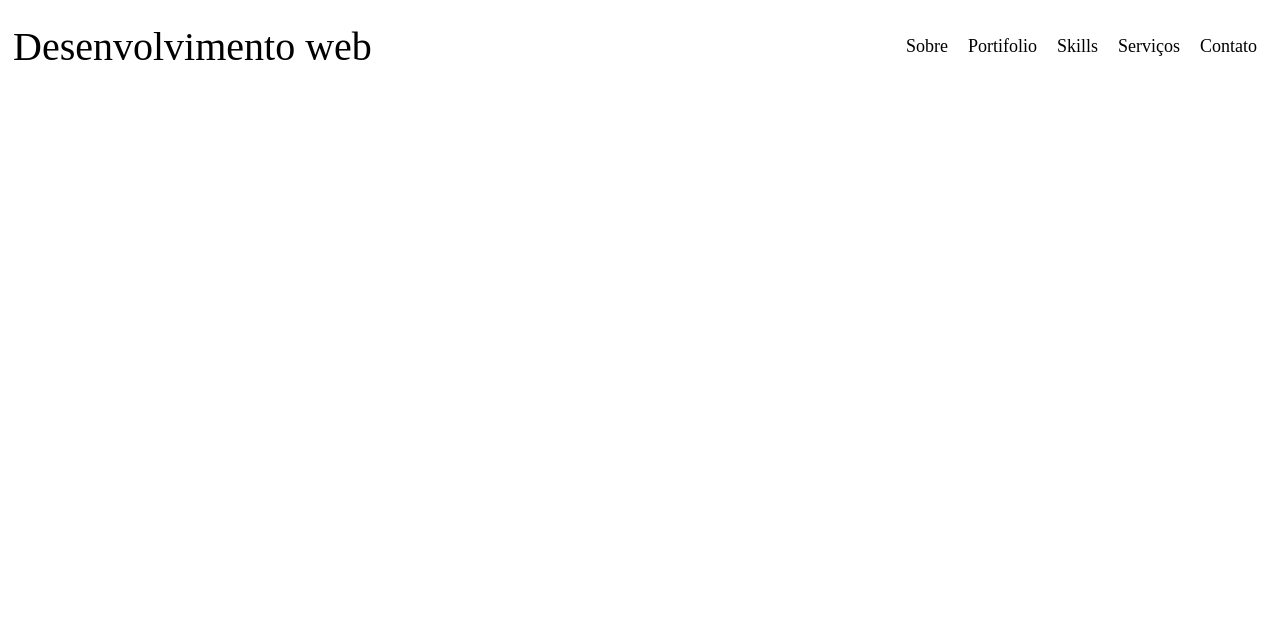
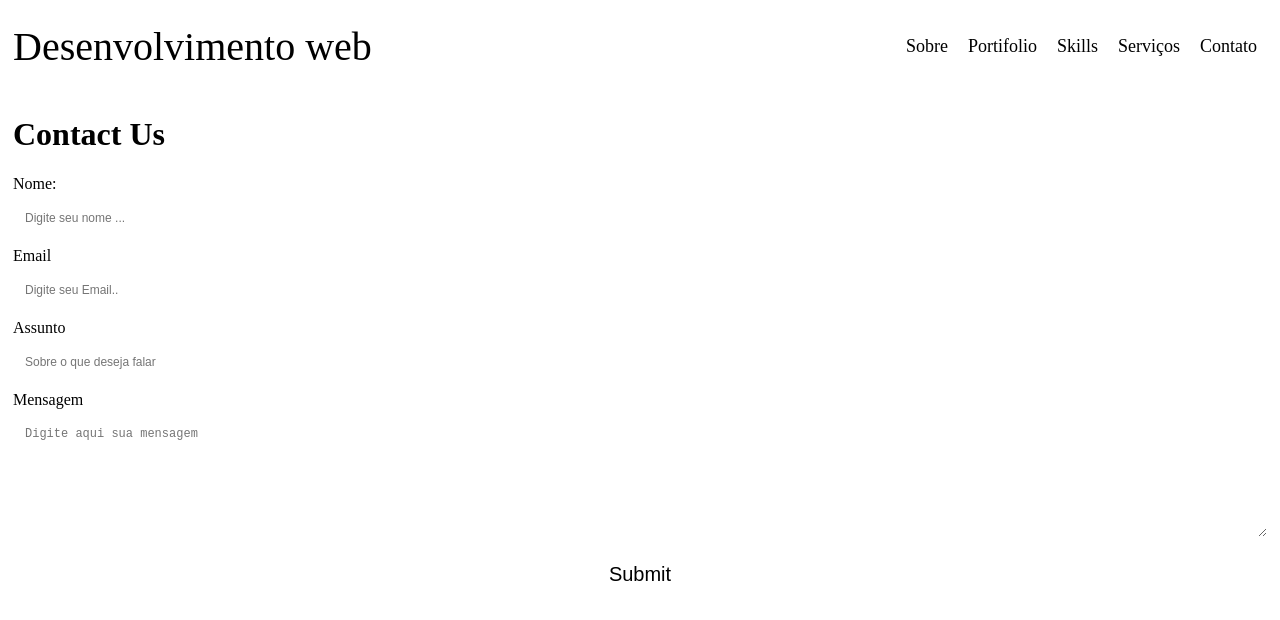
Before and after one commit to fsdFelipe/portipolio-react-2022, a React (Create React App) app: page / in a window 1280 px wide. Both pictures are taken after a click on the element "Contato". Shown: the top 620 px of the page. Built offline with nearby package versions, Linux system fonts and the light colour scheme.

Commit message:
adicionado componente Contato

```diff
--- a/src/App.js
+++ b/src/App.js
@@ -5,6 +5,7 @@ import Sobre from "../src/components/Sobre.jsx";
 import Portifolio from "../src/components/Portifolio.jsx";
 import Skills from "../src/components/Skills";
 import Servicos from "../src/components/Servicos";
+import Contato from "../src/components/Contato";
 import React, { useState } from "react";
 
 export default function App() {
@@ -17,7 +18,7 @@ export default function App() {
       {page === "Portifolio" && <Portifolio />}
       {page === "Skills" && <Skills />}
       {page === "Servicos" && <Servicos />}
-      {page === "Contact US" && <ContactUS />}
+      {page === "Contato" && <Contato />}
     </>
   );
 }
--- /dev/null
+++ b/src/Styles/Contato.css
@@ -0,0 +1,92 @@
+/* Custom properties */
+:root {
+  --tooltip-text-color: white;
+  --tooltip-background-color: black;
+  --tooltip-margin: 30px;
+  --tooltip-arrow-size: 6px;
+}
+
+/* Wrapping */
+.Tooltip-Wrapper {
+  display: inline-block;
+  position: relative;
+}
+
+/* Absolute positioning */
+.Tooltip-Tip {
+  position: absolute;
+  border-radius: 4px;
+  left: 50%;
+  transform: translateX(-50%);
+  padding: 6px;
+  color: var(--tooltip-text-color);
+  background: var(--tooltip-background-color);
+  font-size: 14px;
+  font-family: sans-serif;
+  line-height: 1;
+  z-index: 100;
+  white-space: nowrap;
+}
+
+/* CSS border triangles */
+.Tooltip-Tip::before {
+  content: " ";
+  left: 50%;
+  border: solid transparent;
+  height: 0;
+  width: 0;
+  position: absolute;
+  pointer-events: none;
+  border-width: var(--tooltip-arrow-size);
+  margin-left: calc(var(--tooltip-arrow-size) * -1);
+}
+
+/* Absolute positioning */
+.Tooltip-Tip.top {
+  top: calc(var(--tooltip-margin) * -1);
+}
+/* CSS border triangles */
+.Tooltip-Tip.top::before {
+  top: 100%;
+  border-top-color: var(--tooltip-background-color);
+}
+
+/* Absolute positioning */
+.Tooltip-Tip.right {
+  left: calc(100% + var(--tooltip-margin));
+  top: 50%;
+  transform: translateX(0) translateY(-50%);
+}
+/* CSS border triangles */
+.Tooltip-Tip.right::before {
+  left: calc(var(--tooltip-arrow-size) * -1);
+  top: 50%;
+  transform: translateX(0) translateY(-50%);
+  border-right-color: var(--tooltip-background-color);
+}
+
+/* Absolute positioning */
+.Tooltip-Tip.bottom {
+  bottom: calc(var(--tooltip-margin) * -1);
+}
+/* CSS border triangles */
+.Tooltip-Tip.bottom::before {
+  bottom: 100%;
+  border-bottom-color: var(--tooltip-background-color);
+}
+
+/* Absolute positioning */
+.Tooltip-Tip.left {
+  left: auto;
+  right: calc(100% + var(--tooltip-margin));
+  top: 50%;
+  transform: translateX(0) translateY(-50%);
+}
+/* CSS border triangles */
+.Tooltip-Tip.left::before {
+  left: auto;
+  right: calc(var(--tooltip-arrow-size) * -2);
+  top: 50%;
+  transform: translateX(0) translateY(-50%);
+  border-left-color: var(--tooltip-background-color);
+}
--- /dev/null
+++ b/src/components/Contato.jsx
@@ -0,0 +1,57 @@
+import React, { useState } from "react";
+import "../Styles/Contato.css";
+
+export default function Servicos() {
+  const [name, setName] = useState("");
+  const [email, setEmail] = useState("");
+  const [subject, setSubject] = useState("");
+  const [message, setMessage] = useState("");
+
+  const handlesubmit = (e) => {
+    e.preventDefault();
+    const user = { name, email, subject, message };
+    console.log(user);
+  };
+
+  return (
+    <div className="contact container">
+      <h1>Contact Us</h1>
+      <form onSubmit={handlesubmit}>
+        <label>Nome:</label>
+        <input
+          type="text"
+          placeholder="Digite seu nome ..."
+          value={name}
+          onChange={(e) => setName(e.target.value)}
+        />
+
+        <label>Email</label>
+        <input
+          type="email"
+          placeholder="Digite seu Email.."
+          value={email}
+          onChange={(e) => setEmail(e.target.value)}
+        />
+
+        <label>Assunto</label>
+        <input
+          type="text"
+          placeholder="Sobre o que deseja falar"
+          value={subject}
+          onChange={(e) => setSubject(e.target.value)}
+        />
+
+        <label>Mensagem</label>
+        <textarea
+          cols="20"
+          rows="7"
+          placeholder="Digite aqui sua mensagem"
+          value={message}
+          onChange={(e) => setMessage(e.target.value)}
+        ></textarea>
+
+        <input type="submit" value="Submit" />
+      </form>
+    </div>
+  );
+}
--- a/src/components/Servicos.jsx
+++ b/src/components/Servicos.jsx
@@ -1,5 +1,5 @@
 import React from "react";
-import ServicosData from "../Settings/ServicosData";
+import ServicosData from "../Settings/ServicosData.jsx";
 import "../Styles/Servicos.css";
 
 export default function Servicos() {
```
